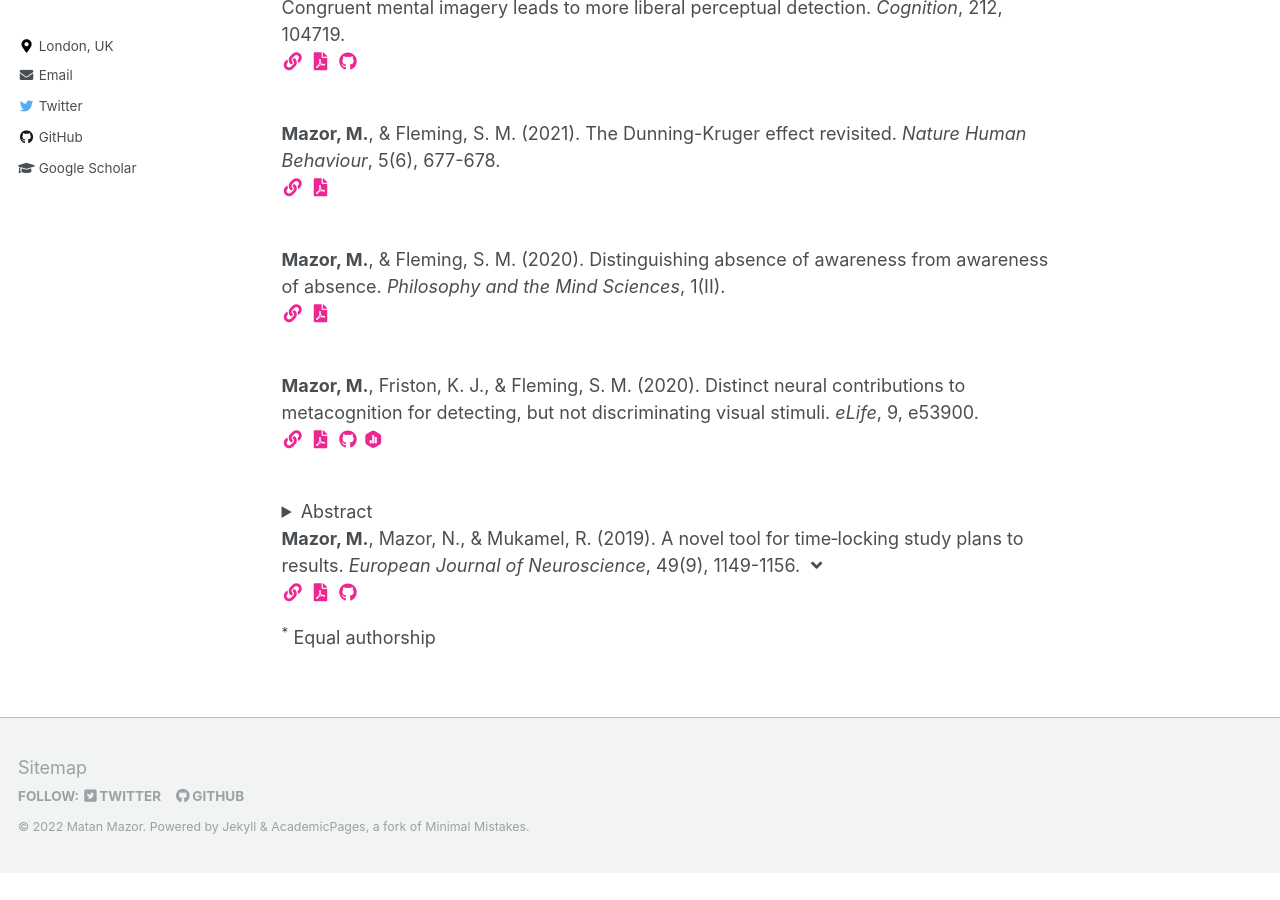
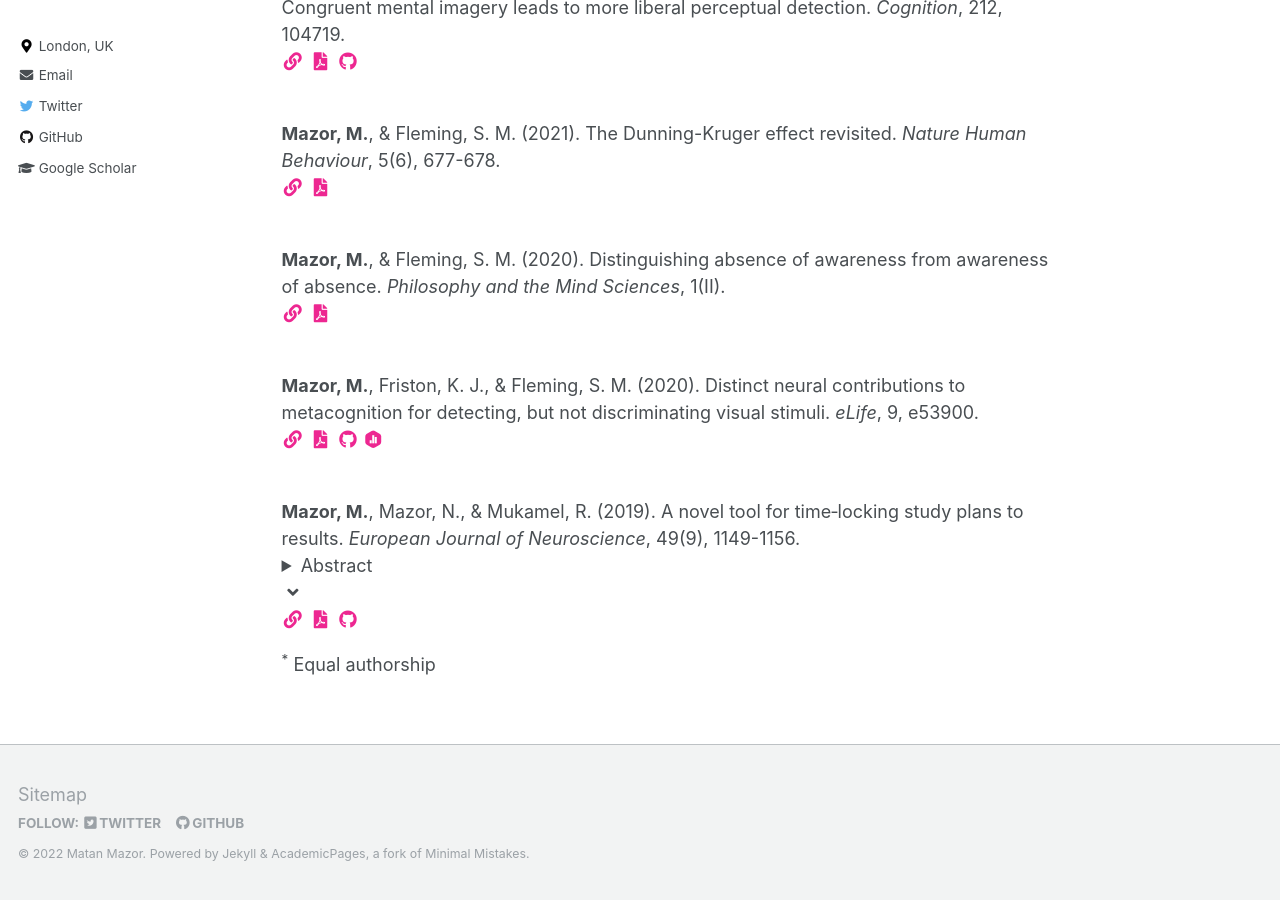
Before and after one commit to matanmazor/matanmazor.github.io, a Jekyll site: the page built from _pages/publications.md, in a window 1280 px wide and 900 px high, scrolled down 602 px. Built offline with Jekyll 4.4.1, drawn with Linux system fonts in a browser that asks for light colours; some web fonts are replaced; before the commit the page ends 1475 px from its top, so only the background shows below that.

Commit message:
moved abstract thing

```diff
--- a/_includes/archive-single.html
+++ b/_includes/archive-single.html
@@ -43,7 +43,15 @@
     {% if post.collection == 'teaching' %}
       <p> {{ post.type }}, <i>{{ post.venue }}</i>, {{ post.date | default: "1900-01-01" | date: "%Y" }} </p>
     {% elsif post.collection=='preprints' or post.collection=='publications'%}
-      {% if post.abstract %}
+
+
+      <!-- citation and icon code -->
+
+      {% if post.citation %}
+        {{ post.citation }}
+      {% endif %}
+
+	  {% if post.abstract %}
         <details><summary>Abstract</summary>
         <blockquote>
         <p>
@@ -53,11 +61,6 @@
         </details>
       {% endif %}
 
-      <!-- citation and icon code -->
-
-      {% if post.citation %}
-        {{ post.citation }}
-      {% endif %}
 	  {% if post.summary_paragraph %}
 	  <i id ="show" class="fas fa-fw fa-angle-down zoom" aria-hidden="true" onclick="$(this).parent().find('#description').toggle(400)"></i>
 	  <div id="description" style="display: none;">
```
